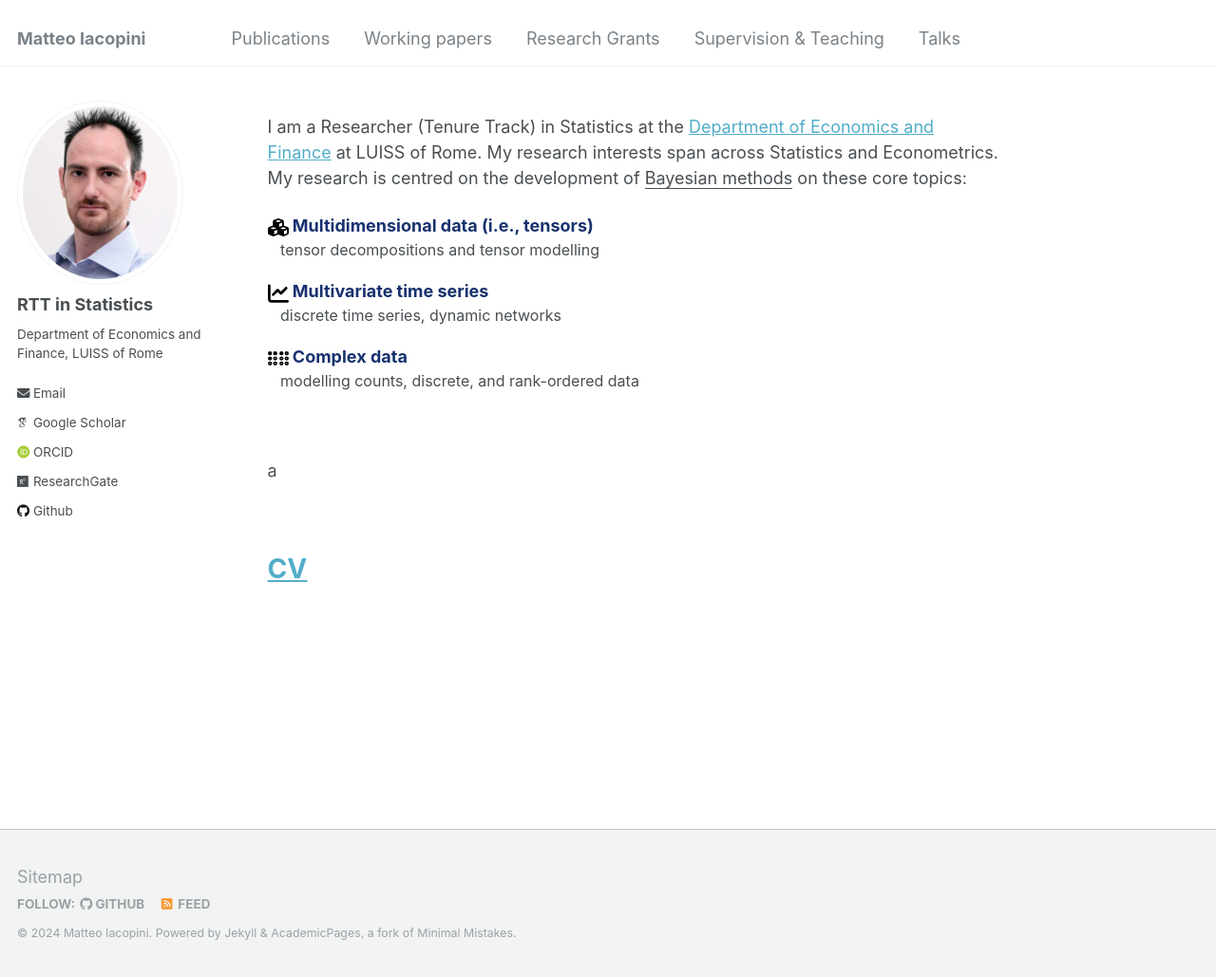
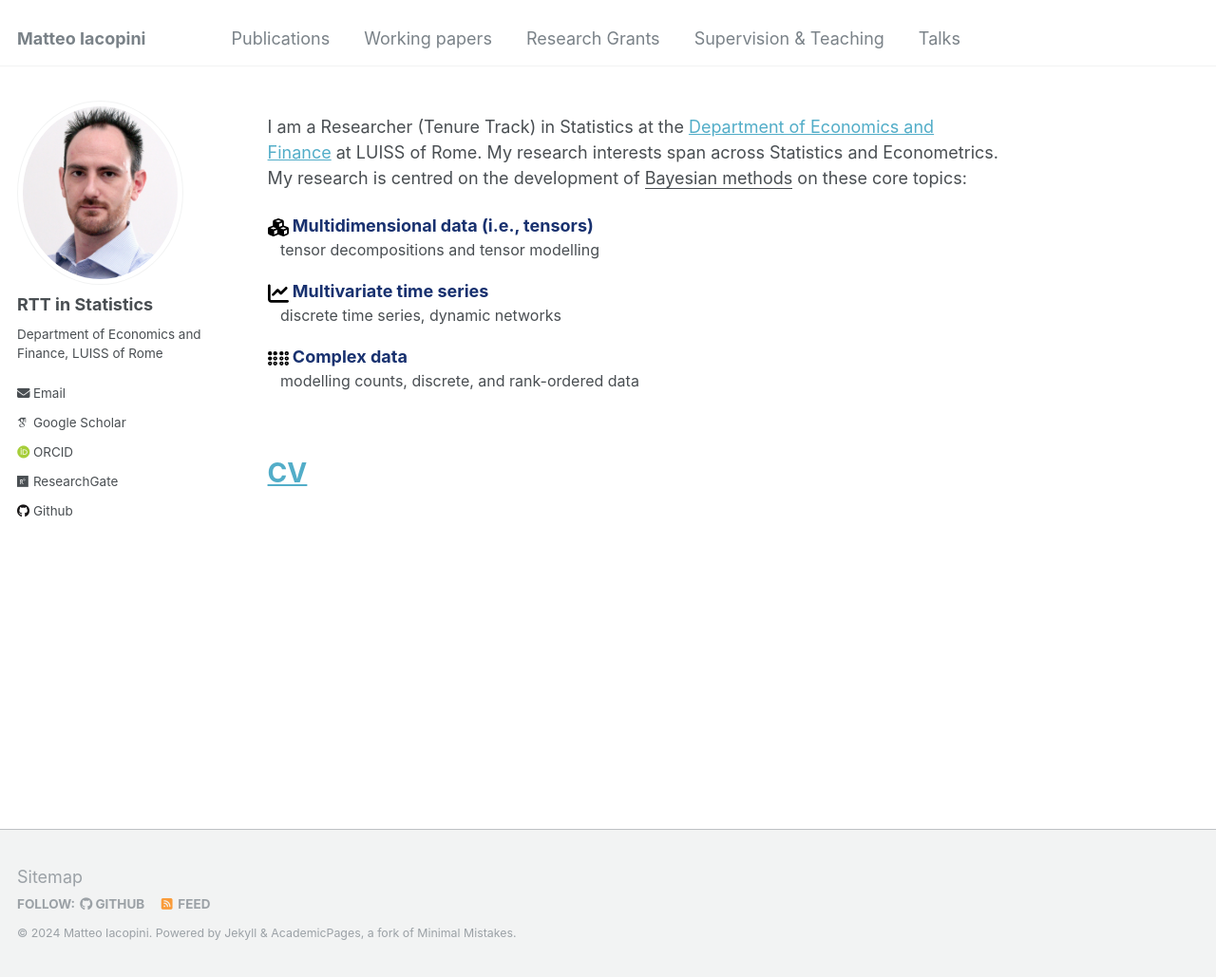
Before and after one commit to matteoiacopini/matteoiacopini.github.io, a Jekyll site: the page built from _pages/about.md, in a window 1280 px wide and 1029 px high. Shown: the whole window at 95% size. Built offline with Jekyll 4.4.1, drawn with Linux system fonts in a browser that asks for light colours; some web fonts are replaced.

Commit message:
Update about.md

```diff
--- a/_pages/about.md
+++ b/_pages/about.md
@@ -9,7 +9,7 @@ redirect_from:
 ---
 
 I am a Researcher (Tenure Track) in Statistics at the [Department of Economics and Finance](https://economiaefinanza.luiss.it) at LUISS of Rome. My research interests span across Statistics and Econometrics.
-My research is centred on the development of <ins>Bayesian methods</ins> on these core topics:<br/><!-- &nbsp; -->
+My research is centred on the development of <ins>Bayesian methods</ins> on these core topics:<br/>
 
 <img src="images/cubes.svg" width="22" height="22"> <font size="4" style="color:#18316F">Multidimensional data (i.e., tensors)</font>
 : <font size="3">tensor decompositions and tensor modelling</font>
@@ -22,10 +22,6 @@ My research is centred on the development of <ins>Bayesian methods</ins> on thes
 
 
 &nbsp;
-
-a
-
-&emsp;
 
 <!-- [CV page](https://matteoiacopini.github.io/cv) -->
 
```
